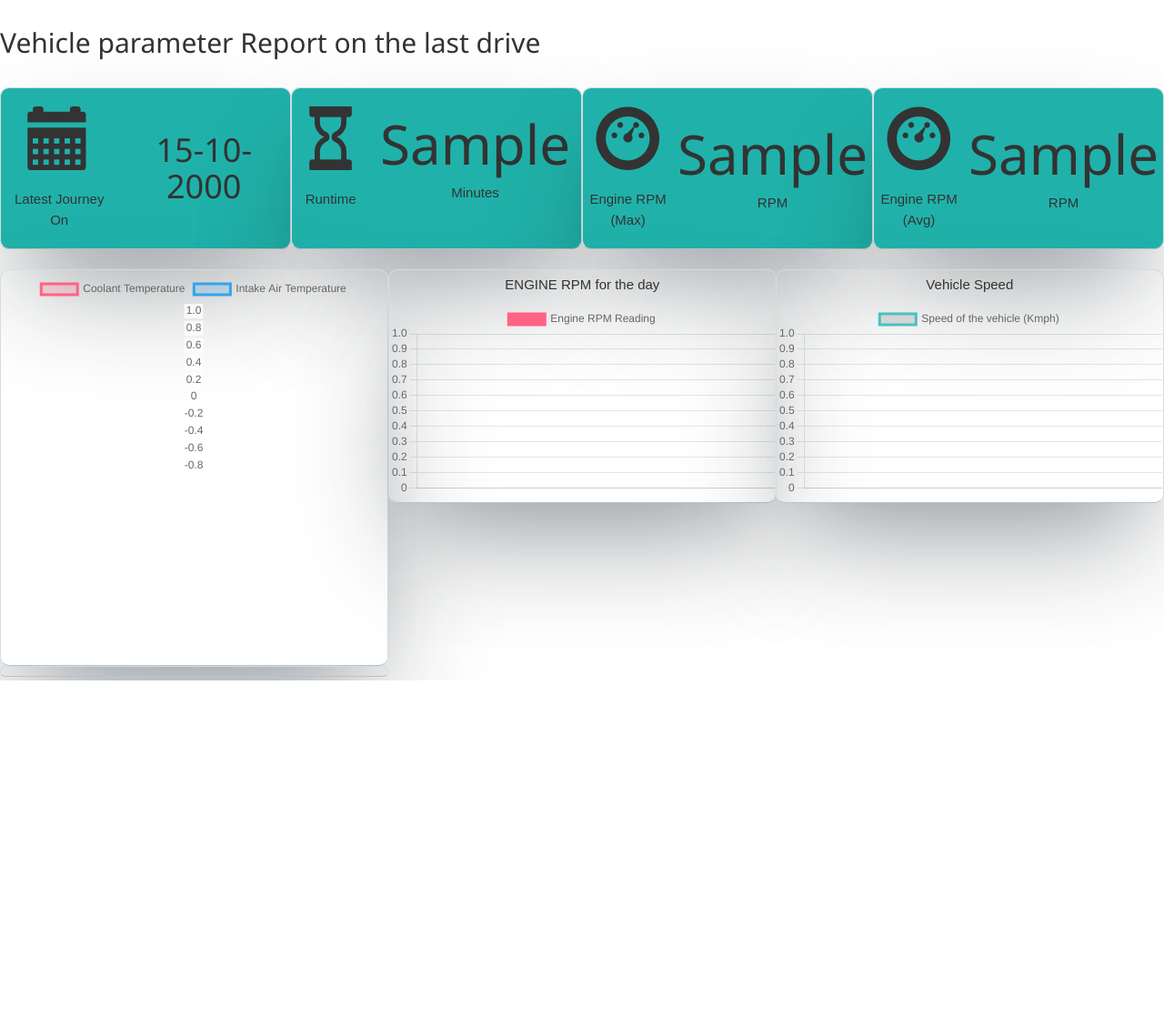
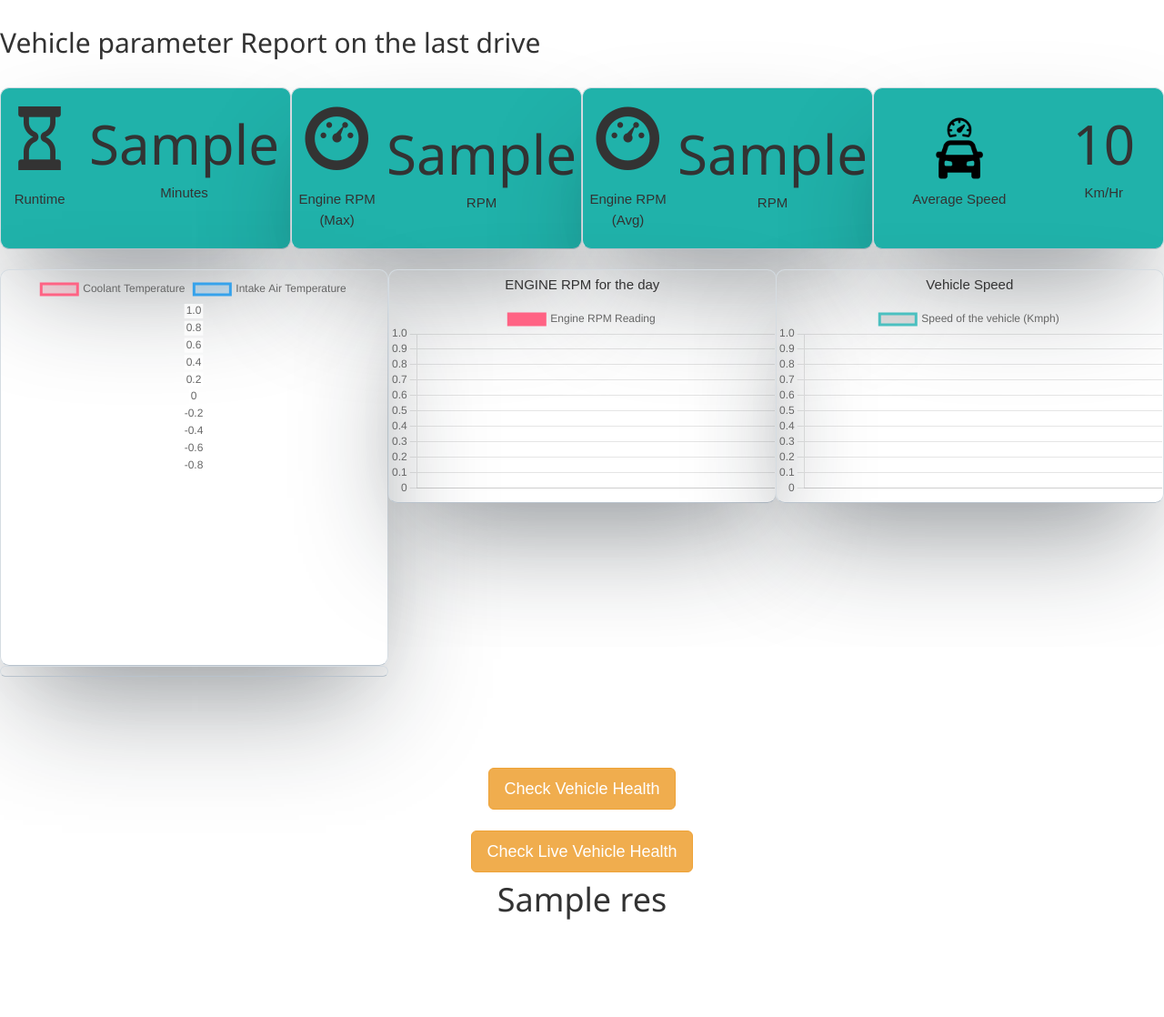
Before and after one commit to Mahaa-Lakshmi/FYP-codes, a Flask app: template edit3/FYP_code1/templates/userhomepage.html in a window 1280 px wide. Shown: the part 52-1170 px from the top of the page at 91% size. Before the commit the page ends 800 px from the top, so only its background shows below. Run offline with Flask 2, Linux system fonts and the light colour scheme; the template is opened without the code that fills it: most values are stand-ins (such as "Sample title", 1, 10 or a date in 2020); parts of the project's set-up code (start-up, migrations or seed data) failed here and were passed over; some libraries are stand-ins or nearby versions.

Commit message:
third commit

```diff
--- a/edit3/FYP_code1/index.py
+++ b/edit3/FYP_code1/index.py
@@ -1,4 +1,5 @@
 from flask import Flask, render_template, request, url_for,redirect
+from classifier import myfunc
 import firebase_admin
 from firebase_admin import credentials, firestore
 from firebase import firebase
@@ -33,11 +34,34 @@ app = Flask(__name__)
 activeuser=""
 nelist=[]
 
-def get_df(cloudfilename):
+def get_df():
+    cloudfilename="live27.csv"
     url = storage.child(cloudfilename).get_url(None)
     print(url)
     df = pd.read_csv(url, index_col=False)
     return df
+
+def get_dashboard_values():
+    df = get_df()
+    send_list_values = []
+    send_list_values.append(math.ceil(max(df['ENGINE_RUN_TINE ()']) / 60))
+    send_list_values.append(round(max(df['ENGINE_RPM ()']), 2))
+    send_list_values.append(round(df['ENGINE_RPM ()'].mean(), 2))
+    send_list_values.append(df['ENGINE_RPM ()'].tolist()) #engine rpm
+    send_list_values.append(df['ENGINE_RUN_TINE ()'].tolist()) #engine run time
+    send_list_values.append(df['VEHICLE_SPEED ()'].tolist()) #engine vehicle speed
+    send_list_values.append(df['COOLANT_TEMPERATURE ()'].tolist()) #coolant temp
+    send_list_values.append(df['INTAKE_AIR_TEMP ()'].tolist()) #intake temp
+    send_list_values.append(round(df['VEHICLE_SPEED ()'].mean(), 2)) #vehicle speed
+    return send_list_values
+
+def get_health_values_from_file():
+    df=get_df()
+    send_list_values=[]
+    send_list_values.append(round(df['ENGINE_RPM ()'].mean(), 2))
+    send_list_values.append(round(df['INTAKE_AIR_TEMP ()'].mean(), 2))  # intake temp
+    send_list_values.append(round(df['COOLANT_TEMPERATURE ()'].mean(), 2))  # coolant temp
+    return send_list_values
 
 
 @app.route('/')
@@ -59,17 +83,8 @@ def login():
             userID=login['localId']
             doc_ref = firestore_db.collection(u'users').document(userID).get()
             userDetails=doc_ref.to_dict()
-            df=get_df('live27.csv')
-            send_list_values=[]
-            send_list_values.append(math.ceil(max(df['ENGINE_RUN_TINE ()'])/60))
-            send_list_values.append(round(max(df['ENGINE_RPM ()']),2))
-            send_list_values.append(round(df['ENGINE_RPM ()'].mean(),2))
-            engine_rpm=df['ENGINE_RPM ()'].tolist()
-            engine_runtime=df['ENGINE_RUN_TINE ()'].tolist()
-            vehicle_speed=df['VEHICLE_SPEED ()'].tolist()
-            coolant_temp=df['COOLANT_TEMPERATURE ()'].tolist()
-            intake_air_temp=df['INTAKE_AIR_TEMP ()'].tolist()
-            return render_template("userhomepage.html",coolant_temp=coolant_temp,intake_air_temp=intake_air_temp,userDetails=userDetails,list_values=send_list_values,engine_rpm=engine_rpm,engine_runtime=engine_runtime,vehicle_speed=vehicle_speed)
+            send_list_values=get_dashboard_values()
+            return render_template("userhomepage.html",coolant_temp=send_list_values[6],avg_speed=send_list_values[8],intake_air_temp=send_list_values[7],userDetails=userDetails,list_values=send_list_values,engine_rpm=send_list_values[3],engine_runtime=send_list_values[4],vehicle_speed=send_list_values[5])
 
         except:
             msg="Invalid email or password"
@@ -102,6 +117,11 @@ def register():
             msg="Email already exists"
             return render_template('register.html',msg=msg)
 
+@app.route('/checkhealth')
+def checkhealth():
+    list1=get_health_values_from_file()
+    res=myfunc(list1[1],list1[2],list1[3])
+    return render_template('userhomepage.html',res=res)
 
 
 if __name__ == '__main__':
--- a/edit3/FYP_code1/static/styles.css
+++ b/edit3/FYP_code1/static/styles.css
@@ -143,3 +143,11 @@ h3
 {
  background-color: deeppink;
 }
+
+.healthbutton
+{
+width:80%;
+padding:100px;
+margin: auto;
+text-align: center;
+}
--- a/edit3/FYP_code1/templates/userhomepage.html
+++ b/edit3/FYP_code1/templates/userhomepage.html
@@ -72,18 +72,6 @@
     <!--Run time-->
 
     <!--RPM-->
-    <div class="col-xs-3 col-sm-3 col-md-3 col-lg-3 text-center effect3D smallbox"  >
-          <table>
-        <tr>
-          <td><h3><span class="glyphicon glyphicon-calendar"></span></h3>
-            <p>Latest Journey On</p>
-          </td>
-          <td><div id="runtime "><h1 >15-10-2000</h1></div></td>
-
-          </tr>
-    </table>
-
-    </div>
 
     <!--RPM-->
     <div class="col-xs-3 col-sm-3 col-md-3 col-lg-3 text-center effect3D smallbox"  >
@@ -122,6 +110,19 @@
             <p>Engine RPM (Avg)</p>
           </td>
           <td><div><h1 class="value ">{{list_values[2]}}</h1><p class="units">RPM</p></div></td>
+
+          </tr>
+    </table>
+
+    </div>
+
+        <div class="col-xs-3 col-sm-3 col-md-3 col-lg-3 text-center effect3D smallbox"  >
+          <table>
+        <tr>
+          <td><h3><img src="../static/images/vehicle_speed.png" height="70px"></h3>
+            <p>Average Speed</p>
+          </td>
+          <td><div id="runtime "><h1 class="value " >{{avg_speed}}</h1><p class="units">Km/Hr</p></div></td>
 
           </tr>
     </table>
@@ -230,10 +231,26 @@
 
         </div>
 
+<!--Health-->
+<div class="row">
+    <div class="healthbutton">
+    <button type="button" class="btn btn-warning btn-lg" onclick="{{url_for('/checkhealth')}}">Check Vehicle Health</button>
+    <br><br>
+        <button type="button" class="btn btn-warning btn-lg" onclick="{{url_for('/livecheckhealth')}}">Check Live Vehicle Health</button>
+
+    <h1>{{res}}</h1>
+    </div>
+</div>
 
 
 
     </div>
+    <!--end of 1st container-->
+
+
+
+
+
 
     <script>
 
```
Also changed, not shown: edit3/FYP_code1/classifier.py (added, +48 -0 lines), edit3/FYP_code1/timepass.py (deleted, +0 -10 lines), edit3/FYP_code1/User.db (deleted), edit3/FYP_code1/static/images/vehicle_speed.png (added), 1 other file.
